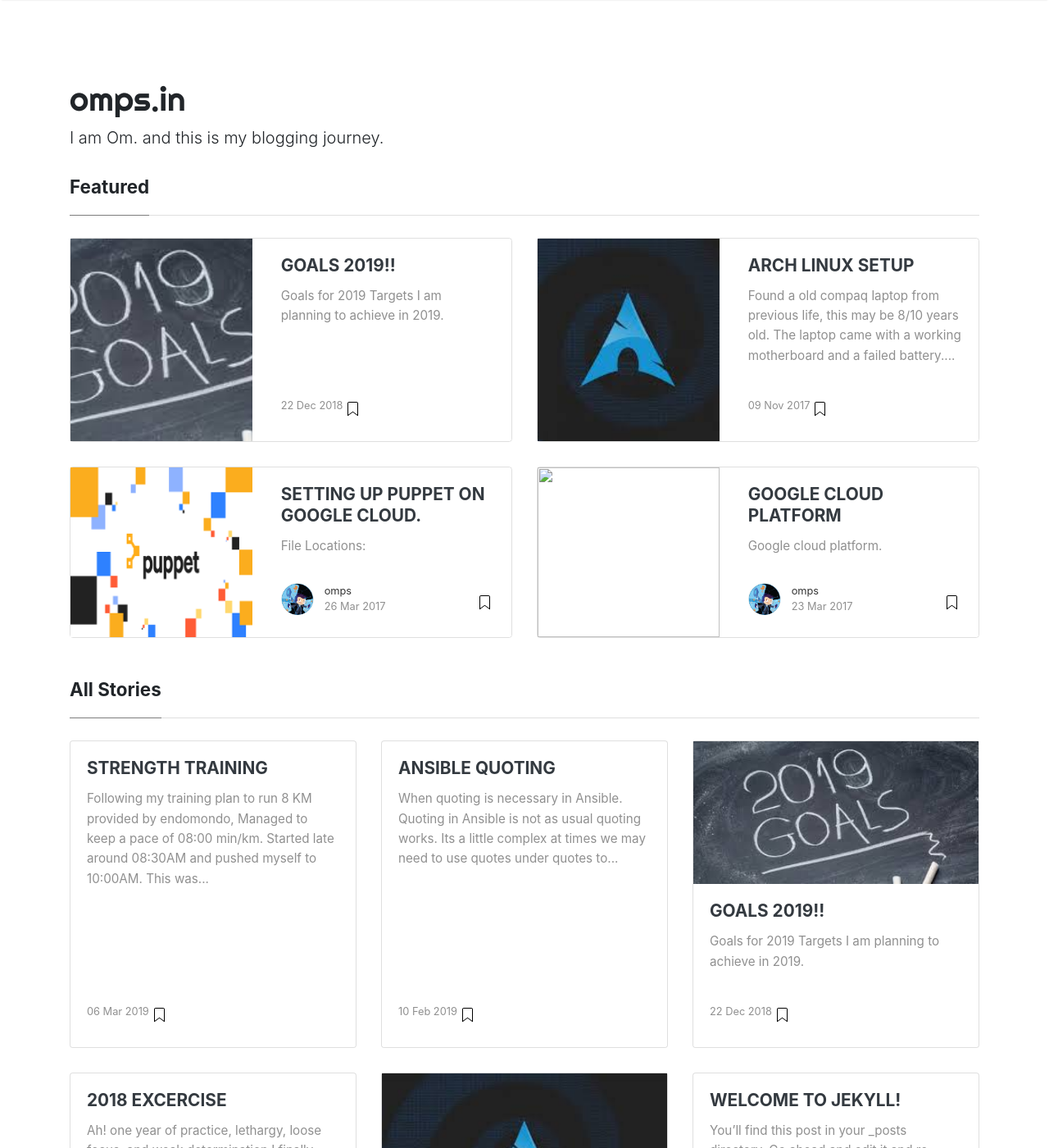
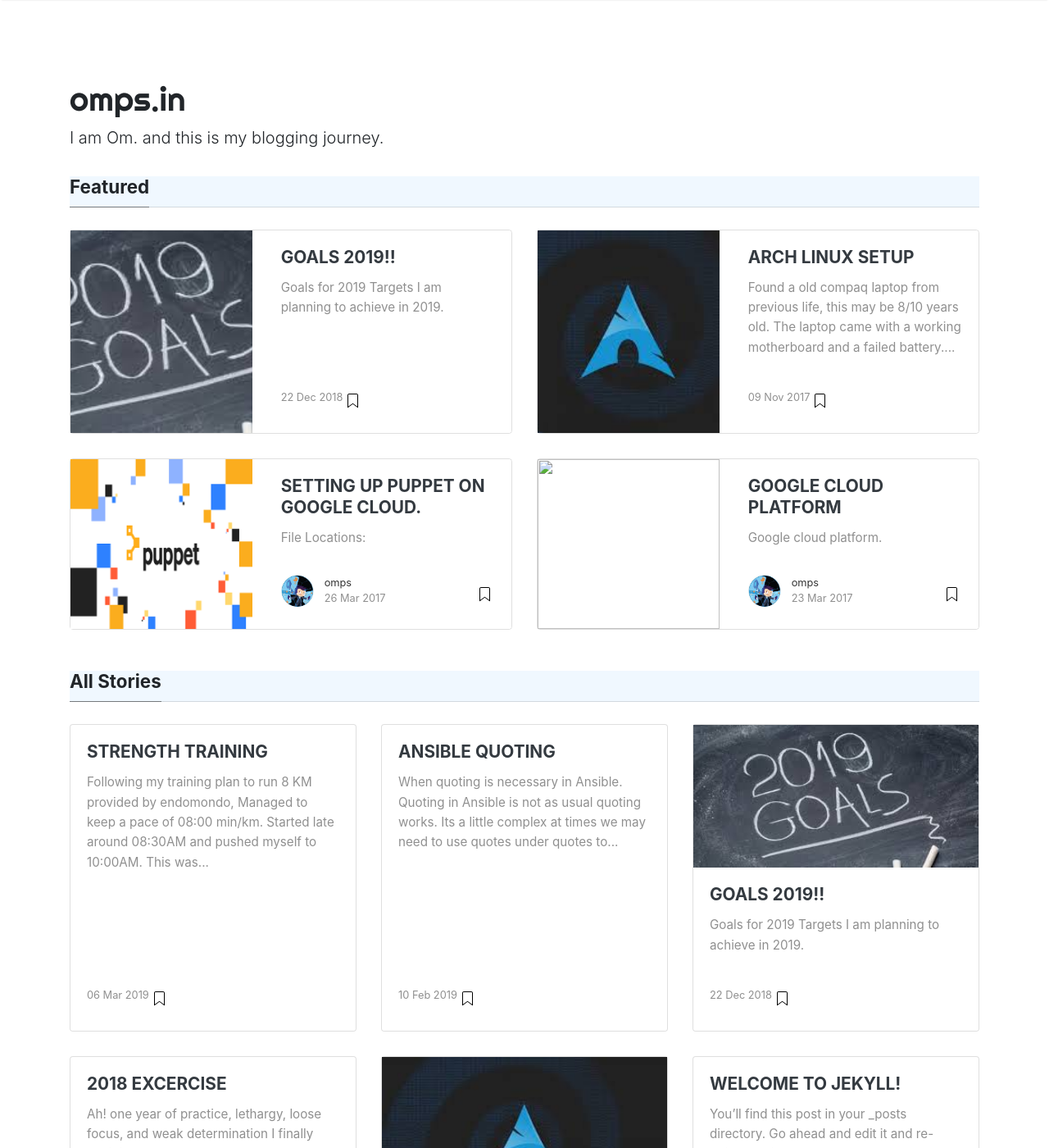
Before and after one commit to omps/omps.github.io, a Jekyll site: the page built from index.html, in a window 1280 px wide and 1400 px high. Shown: the whole window at 82% size. Built offline with Jekyll 4.4.1, drawn with Linux system fonts in a browser that asks for light colours; nearby versions of some CDN libraries; the list of posts is cut into pages by our own code.

Commit message:
added some more css modification

```diff
--- a/_layouts/default.html
+++ b/_layouts/default.html
@@ -194,6 +194,9 @@ ga('send', 'pageview');
 
 <script src="{{ site.baseurl }}/assets/js/mediumish.js"></script>
 
+<script src="{{ site.baseurl }}/assets/js/infinite-scroll.pkgd.min.js"></script>
+
+
 {% if site.lazyimages == "enabled" %}
 <script src="{{ site.baseurl }}/assets/js/lazyload.js"></script>
 {% endif %}
--- a/assets/css/screen.css
+++ b/assets/css/screen.css
@@ -10,8 +10,8 @@ pre{-moz-box-sizing:border-box;box-sizing:border-box;border:#E3EDF3 1px solid;wi
 .site-content{min-height:60vh;padding-top:1.5rem;margin-top:57px;transition:all 0.4s;}
 section{margin-bottom:20px;}
 section.recent-posts{margin-bottom:0;}
-.section-title h2{border-bottom:1px solid rgba(0, 0, 0, .125);margin-bottom:25px;font-weight:700;font-size:1.4rem;margin-bottom:27px;}
-.section-title span{border-bottom:1px solid rgba(0, 0, 0, .44);display:inline-block;padding-bottom:20px;margin-bottom:-1px;}
+.section-title h2{border-bottom:1px solid rgba(0, 0, 0, .125);margin-bottom:25px;font-weight:700;font-size:1.4rem;margin-bottom:27px;background-color: aliceblue;}
+.section-title span{border-bottom:1px solid rgba(0, 0, 0, .44);display:inline-block;padding-bottom:10px;margin-bottom:-1px;}
 .article-post ol,
 .article-post ul{margin-bottom:1.5rem;}
 .article-post ol ol,
```
Also changed, not shown: assets/js/infinite-scroll.pkgd.min.js (added), 1 other file.
